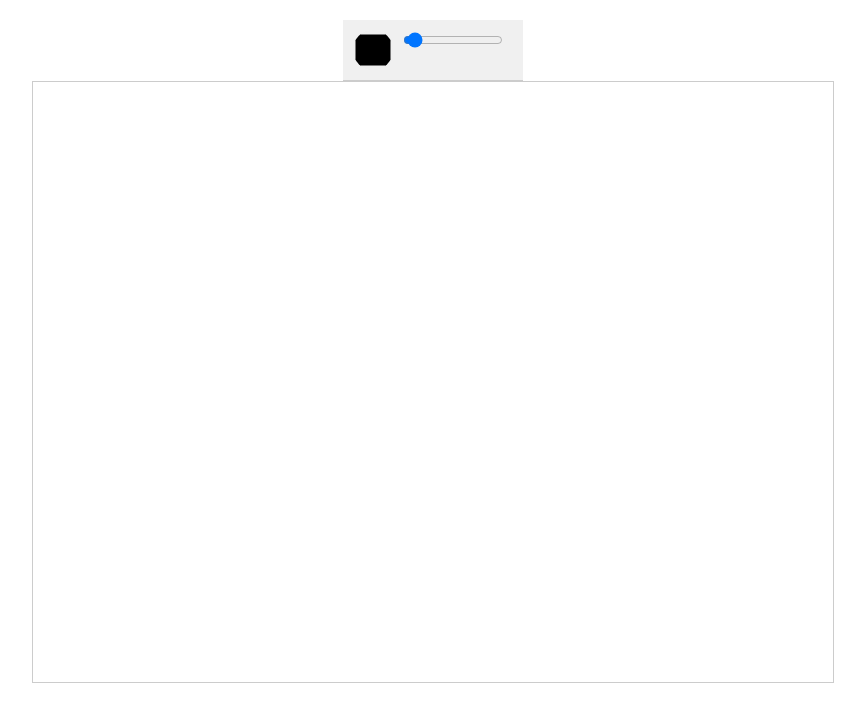
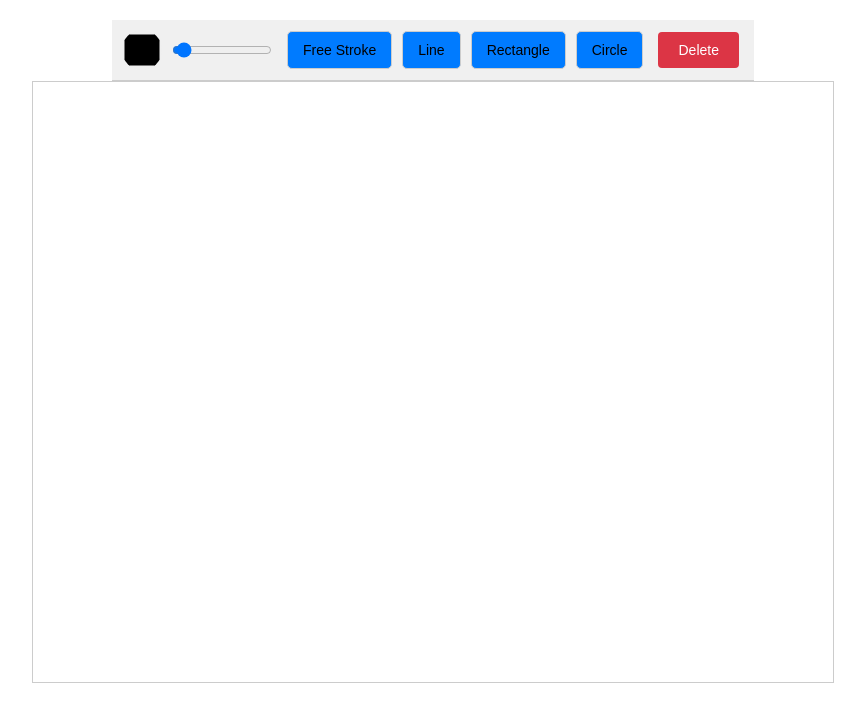
Before and after one commit to jnp2018/slack, a React (Create React App) app in the folder collab-whiteboard/: page / in a window 1280 px wide. Shown: the top 722 px of the page, without its empty margins (207-1072 px from the left). Built offline with nearby package versions, Linux system fonts and the light colour scheme; no server answers.

Commit message:
refractor Whiteboard + add 'delete function'
prepare for implementation of other drawing function

```diff
--- a/collab-whiteboard/src/utils/DrawingUtils.js
+++ b/collab-whiteboard/src/utils/DrawingUtils.js
@@ -1,5 +1,7 @@
 // utils/DrawingUtils.js
-export const drawLine = (context, x0, y0, x1, y1, color, lineWidth) => {
+
+// Draw a line from point x0y0 to x1y1
+export const draw = (context, x0, y0, x1, y1, color, lineWidth) => {
   context.beginPath();
   context.moveTo(x0, y0);
   context.lineTo(x1, y1);
@@ -10,7 +12,7 @@ export const drawLine = (context, x0, y0, x1, y1, color, lineWidth) => {
   context.closePath();
 };
 
-export const draw = (e, canvasRef, isDrawing, color, lineWidth, socket, lastPos, setLastPos) => {
+export const drawPolyline = (e, canvasRef, isDrawing, color, lineWidth, socket, lastPos, setLastPos) => {
   if (!isDrawing) return;
 
   const canvas = canvasRef.current;
@@ -30,7 +32,7 @@ export const draw = (e, canvasRef, isDrawing, color, lineWidth, socket, lastPos,
 
   // Only draw if there is a previous position
   if (lastPos) {
-    drawLine(context, lastPos.x, lastPos.y, x, y, color, lineWidth);
+    draw(context, lastPos.x, lastPos.y, x, y, color, lineWidth);
 
     // Emit the drawing data with the previous position
     socket.emit('drawing', {
--- a/collab-whiteboard/src/widgets/ToolBar.css
+++ b/collab-whiteboard/src/widgets/ToolBar.css
@@ -2,11 +2,14 @@
 .toolbar {
   display: flex;
   justify-content: space-between;
+  align-items: center;
+  /* Aligns items vertically */
   padding: 10px;
   background-color: #f0f0f0;
   border-bottom: 1px solid #ccc;
 }
 
+/* Color picker */
 input[type="color"] {
   width: 40px;
   height: 40px;
@@ -16,8 +19,43 @@ input[type="color"] {
   cursor: pointer;
 }
 
+/* Line width range */
 input[type="range"] {
   width: 100px;
   height: 20px;
   margin: 0 10px;
 }
+
+/* Tool buttons */
+.tool-button {
+  padding: 10px 15px;
+  margin: 0 5px;
+  background-color: #007bff;
+  border: 1px solid #ccc;
+  border-radius: 5px;
+  cursor: pointer;
+  font-size: 14px;
+  transition: background-color 0.3s;
+}
+
+.tool-button:hover {
+  background-color: #0056b3;
+}
+
+.tool-button:active {
+  background-color: #ccc;
+}
+
+.delete-button {
+  padding: 10px 20px;
+  margin-left: 10px;
+  background-color: #dc3545;
+  border: none;
+  color: white;
+  border-radius: 4px;
+  cursor: pointer;
+}
+
+.delete-button:hover {
+  background-color: #c82333;
+}
--- a/collab-whiteboard/src/widgets/ToolBar.jsx
+++ b/collab-whiteboard/src/widgets/ToolBar.jsx
@@ -2,14 +2,17 @@
 import React from 'react';
 import './ToolBar.css';
 
-function ToolBar({ setColor, setLineWidth }) {
+function ToolBar({ setColor, setLineWidth, setTool, clearCanvas }) {
   return (
     <div className="toolbar">
+      {/* Color picker */}
       <input
         type="color"
         onChange={(e) => setColor(e.target.value)}
         defaultValue="#000000"
       />
+
+      {/* Line width range */}
       <input
         type="range"
         min="1"
@@ -17,6 +20,24 @@ function ToolBar({ setColor, setLineWidth }) {
         defaultValue="2"
         onChange={(e) => setLineWidth(parseInt(e.target.value))}
       />
+
+      {/* Tool buttons */}
+      <button className="tool-button" onClick={() => setTool('polyline')}>
+        Free Stroke
+      </button>
+      <button className="tool-button" onClick={() => setTool('line')}>
+        Line
+      </button>
+      <button className="tool-button" onClick={() => setTool('rectangle')}>
+        Rectangle
+      </button>
+      <button className="tool-button" onClick={() => setTool('circle')}>
+        Circle
+      </button>
+      {/* Add more buttons for different shapes if needed */}
+
+      {/* Delete (Clear) Button */}
+      <button className="tool-button delete-button" onClick={clearCanvas}>Delete</button> {/* This calls the clearCanvas function */}
     </div>
   );
 }
--- a/collab-whiteboard/src/widgets/Whiteboard.jsx
+++ b/collab-whiteboard/src/widgets/Whiteboard.jsx
@@ -1,9 +1,9 @@
 // src/widgets/Whiteboard.jsx
-import React, { useRef, useEffect, useState } from 'react';
+import React, { useEffect, useRef, useState } from 'react';
 import io from 'socket.io-client';
 import ToolBar from './ToolBar';
+import { draw, drawPolyline } from '../utils/DrawingUtils';
 import './Whiteboard.css';
-import { drawLine, draw } from '../utils/DrawingUtils';
 
 const socket = io('http://localhost:4000');
 
@@ -12,7 +12,8 @@ function Whiteboard() {
 	const [isDrawing, setIsDrawing] = useState(false);
 	const [color, setColor] = useState('#000000');
 	const [lineWidth, setLineWidth] = useState(2);
-	const [lastPos, setLastPos] = useState(null); // Track last drawing position
+	const [lastPos, setLastPos] = useState(null); // Track last drawing position (for free draw)
+	const [tool, setTool] = useState('polyline'); // Added tool state, use 'polyline' (free draw) as default
 
 	useEffect(() => {
 		const canvas = canvasRef.current;
@@ -23,21 +24,37 @@ function Whiteboard() {
 
 		// Listen for the shape history from the server when a new user connects
 		socket.on('history', (shapes) => {
-      shapes.forEach((shape) => {
-        drawLine(context, shape.x0, shape.y0, shape.x1, shape.y1, shape.color, shape.lineWidth);
-      });
-    });
+			shapes.forEach((shape) => {
+				draw(context, shape.x0, shape.y0, shape.x1, shape.y1, shape.color, shape.lineWidth);
+			});
+		});
+
+		// Listen for 'clearCanvas' events from other users
+		socket.on('clearCanvas', () => {
+			context.clearRect(0, 0, canvas.width, canvas.height); // Clear canvas when receiving event
+		});
 
 		return () => {
 			socket.off('drawing', onDrawingEvent);
-			socket.off('history');
+			// socket.off('history');
+			socket.off('clearCanvas');
 		};
 	}, []);
 
-	const onDrawingEvent = (data) => {
+	const onDrawingEvent = (shape) => {
 		const canvas = canvasRef.current;
 		const context = canvas.getContext('2d');
-		drawLine(context, data.x0, data.y0, data.x1, data.y1, data.color, data.lineWidth);
+		if (tool === 'polyline') {
+			draw(context, shape.x0, shape.y0, shape.x1, shape.y1, shape.color, shape.lineWidth);
+		} else if (shape.tool === 'line') {
+			//TODO: drawLine(context, shape.x0, shape.y0, shape.x1, shape.y1, shape.color, shape.lineWidth);
+		} else if (shape.tool === 'rectangle') {
+			//TODO: drawRectangle(context, shape.x0, shape.y0, shape.x1, shape.y1, shape.color, shape.lineWidth);
+		} else if (shape.tool === 'circle') {
+			//TODO: drawCircle(context, shape.x0, shape.y0, shape.x1, shape.y1, shape.color, shape.lineWidth);
+		}
+		console.log(tool);
+
 	};
 
 	const startDrawing = (e) => {
@@ -54,9 +71,59 @@ function Whiteboard() {
 		setLastPos(null);  // Clear lastPos when drawing stops
 	};
 
+	const handleMouseMove = (e) => {
+		if (!isDrawing) return;
+
+		const canvas = canvasRef.current;
+		const context = canvas.getContext('2d');
+		const rect = canvas.getBoundingClientRect();
+		const x = e.clientX - rect.left;
+		const y = e.clientY - rect.top;
+
+		if (tool === 'polyline') {
+			// draw(context, lastPos?.x || x, lastPos?.y || y, x, y, color, lineWidth);
+			drawPolyline(e, canvasRef, isDrawing, color, lineWidth, socket, lastPos, setLastPos);
+		} else if (tool === 'line') {
+			//TODO: drawLine(context, lastPos?.x || x, lastPos?.y || y, x, y, color, lineWidth);
+		} else if (tool === 'rectangle') {
+			//TODO: drawRectangle(context, lastPos?.x || x, lastPos?.y || y, x, y, color, lineWidth);
+		} else if (tool === 'circle') {
+			//TODO: drawCircle(context, lastPos?.x || x, lastPos?.y || y, x, y, color, lineWidth);
+		}
+
+		// Emit the drawing data with the tool type
+		socket.emit('drawing', {
+			x0: lastPos?.x || x,
+			y0: lastPos?.y || y,
+			x1: x,
+			y1: y,
+			color: color,
+			lineWidth: lineWidth,
+			tool: tool  // Send the tool type with the drawing data
+		});
+
+		setLastPos({ x, y });
+	};
+
+	// Function to clear the canvas
+	const clearCanvas = () => {
+		const canvas = canvasRef.current;
+		const context = canvas.getContext('2d');
+		context.clearRect(0, 0, canvas.width, canvas.height); // Clear entire canvas
+
+		// Optionally, you can emit this clear action to notify other users
+		socket.emit('clearCanvas');
+	};
+
 	return (
 		<div className="whiteboard-container">
-			<ToolBar setColor={setColor} setLineWidth={setLineWidth} />
+			{/* Pass setTool to ToolBar */}
+			<ToolBar
+				setColor={setColor}
+				setLineWidth={setLineWidth}
+				setTool={setTool}
+				clearCanvas={clearCanvas}
+			/>
 			<canvas
 				ref={canvasRef}
 				width={800}
@@ -64,7 +131,8 @@ function Whiteboard() {
 				onMouseDown={startDrawing}
 				onMouseUp={stopDrawing}
 				onMouseOut={stopDrawing}
-				onMouseMove={(e) => draw(e, canvasRef, isDrawing, color, lineWidth, socket, lastPos, setLastPos)}
+				// onMouseMove={(e) => drawPolyline(e, canvasRef, isDrawing, color, lineWidth, socket, lastPos, setLastPos)}
+				onMouseMove={(e) => handleMouseMove(e)}
 			/>
 		</div>
 	);
```
Also changed, not shown: 1 other file (tests, documents, lock files or other folders).
